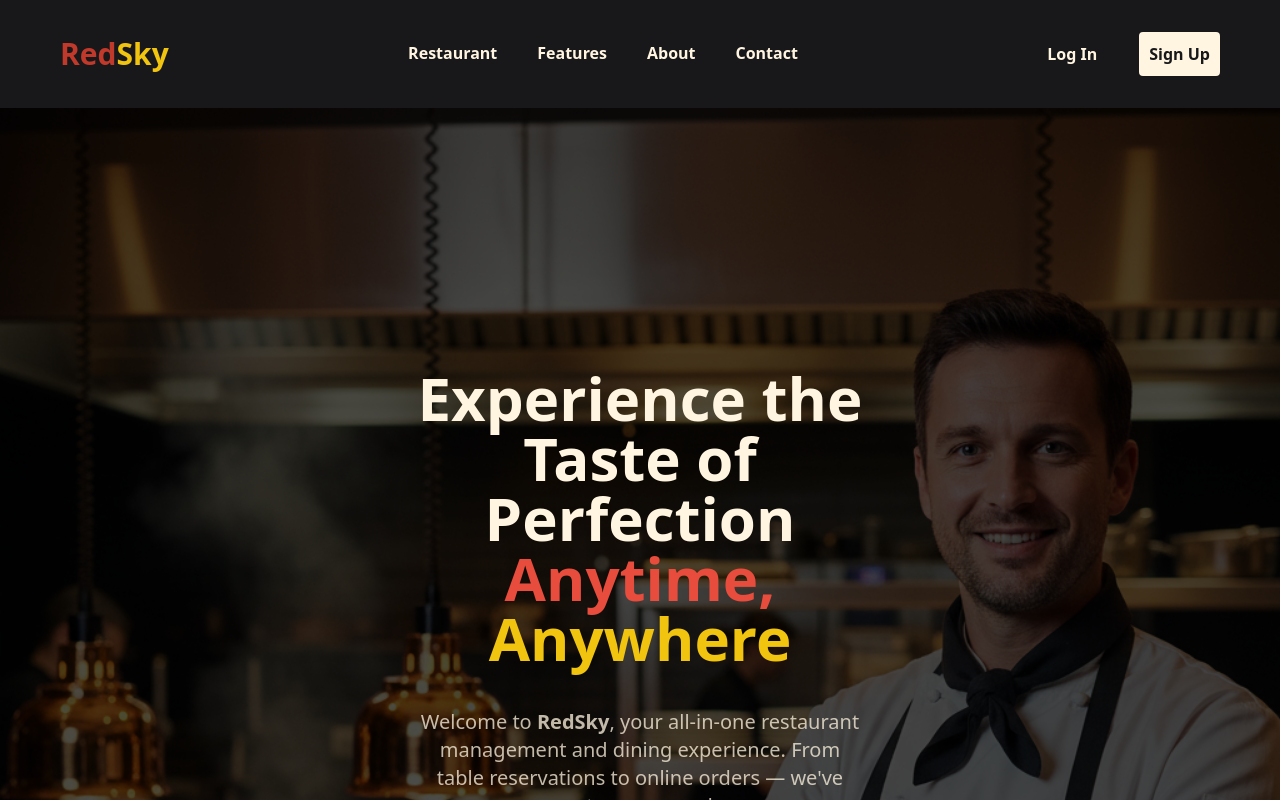
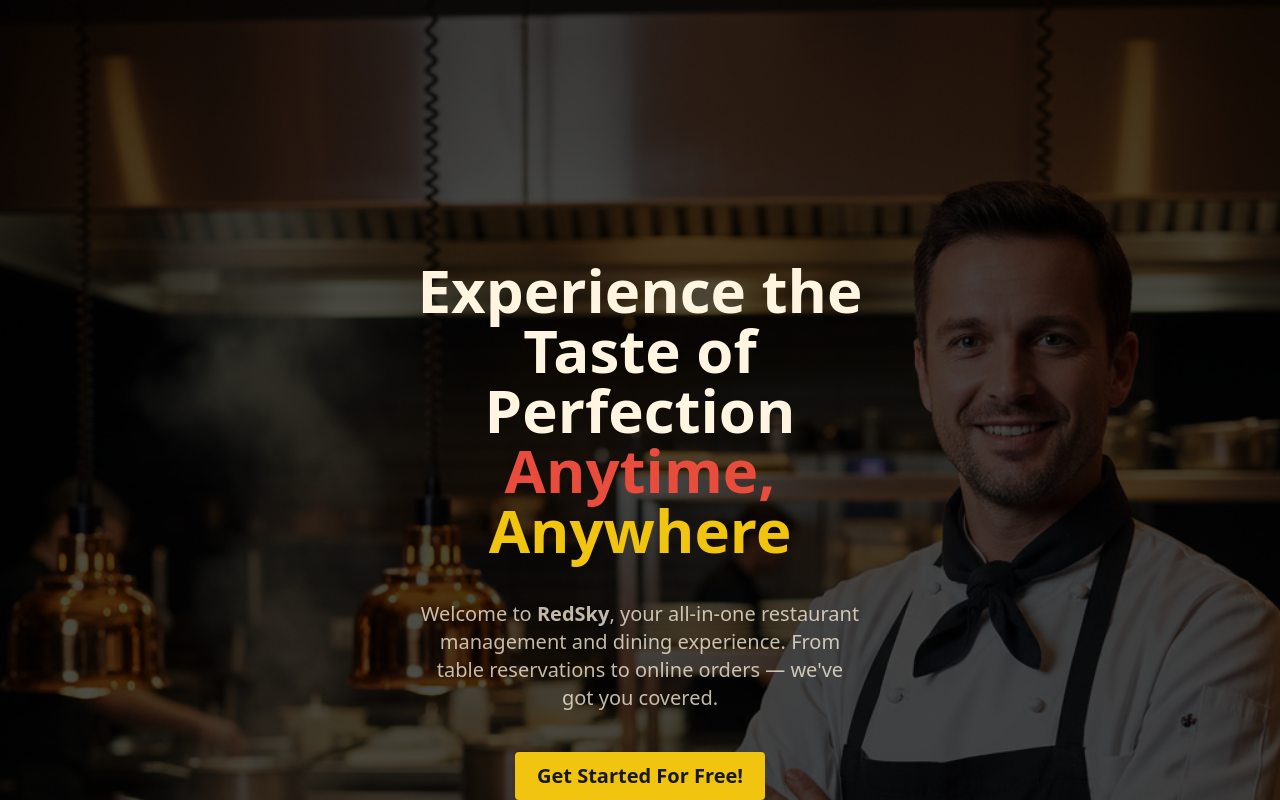
Before and after one commit to Amine4jh/restaurant-management-system, a React (Vite) app: page / in a window 1280 px wide. Shown: the top 800 px of the page. Built offline with nearby package versions, Linux system fonts and the light colour scheme.

Commit message:
Add routing using react-router-dom

```diff
--- a/src/App.jsx
+++ b/src/App.jsx
@@ -1,13 +1,14 @@
-import Header from "./layouts/Header";
+import { createBrowserRouter, RouterProvider } from "react-router-dom";
 import HomePage from "./pages/homePage";
+import Login from "./pages/Login";
 
 function App() {
-  return (
-    <>
-      <Header />
-      <HomePage />
-    </>
-  );
+  const Routing = createBrowserRouter([
+    { path: "/", element: <HomePage /> },
+    { path: "*", element: <HomePage /> },
+    { path: "login", element: <Login /> },
+  ]);
+  return <RouterProvider router={Routing}></RouterProvider>;
 }
 
 export default App;
```
